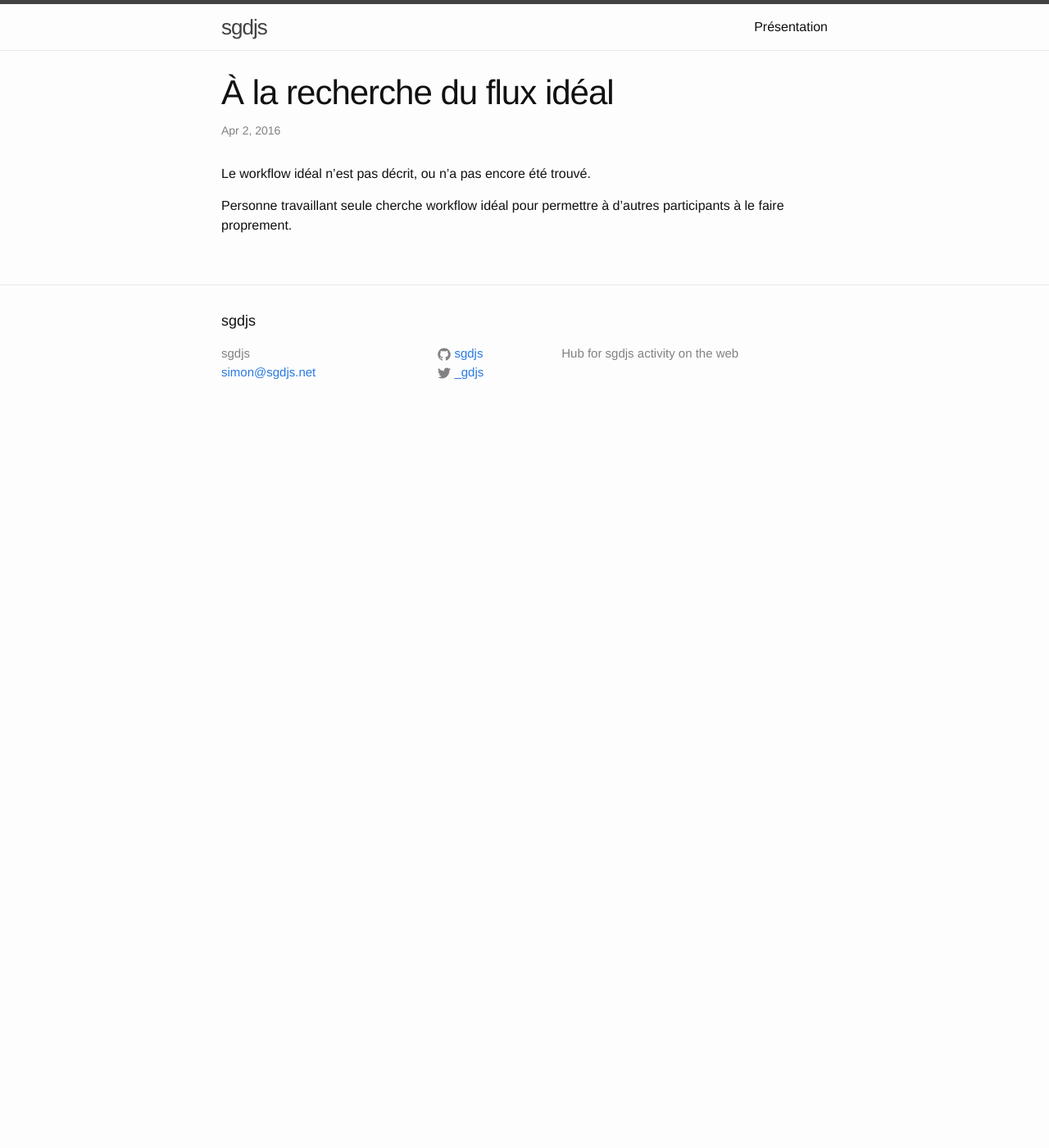
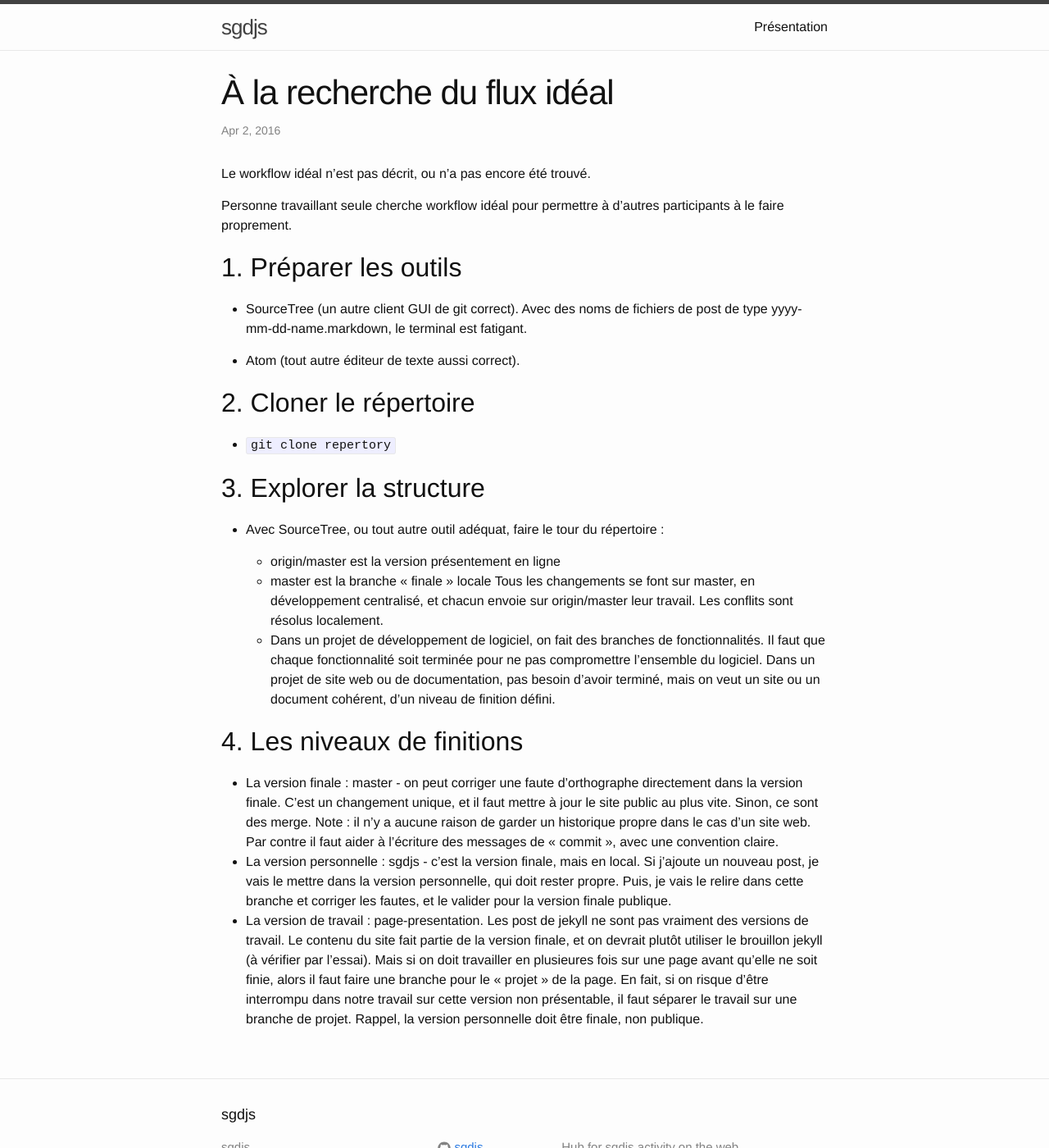
Before and after one commit to sgdjs/sgdjs.github.io, a Jekyll site: the page built from _posts/2016-04-02-workflow.markdown, in a window 1280 px wide and 1400 px high. Shown: the whole window at 82% size. Built offline with Jekyll 4.4.1, drawn with Linux system fonts in a browser that asks for light colours.

Commit message:
Termine le workflow.md

```diff
--- a/_posts/2016-04-02-workflow.markdown
+++ b/_posts/2016-04-02-workflow.markdown
@@ -8,3 +8,29 @@ categories: git
 Le workflow idéal n'est pas décrit, ou n'a pas encore été trouvé.
 
 Personne travaillant seule cherche workflow idéal pour permettre à d'autres participants à le faire proprement.
+
+## 1. Préparer les outils
+
+* SourceTree (un autre client GUI de git correct). Avec des noms de fichiers de post de type yyyy-mm-dd-name.markdown, le terminal est fatigant.
+
+* Atom (tout autre éditeur de texte aussi correct).
+
+## 2. Cloner le répertoire
+
+* `git clone repertory`
+
+## 3. Explorer la structure
+
+* Avec SourceTree, ou tout autre outil adéquat, faire le tour du répertoire :
+
+  * origin/master est la version présentement en ligne
+  * master est la branche « finale » locale
+    Tous les changements se font sur master, en développement centralisé, et chacun envoie sur origin/master leur travail. Les conflits sont résolus localement.
+  * Dans un projet de développement de logiciel, on fait des branches de fonctionnalités. Il faut que chaque fonctionnalité soit terminée pour ne pas compromettre l'ensemble du logiciel. Dans un projet de site web ou de documentation, pas besoin d'avoir terminé, mais on veut un site ou un document cohérent, d'un niveau de finition défini.
+
+## 4. Les niveaux de finitions
+
+* La version finale : master - on peut corriger une faute d'orthographe directement dans la version finale. C'est un changement unique, et il faut mettre à jour le site public au plus vite. Sinon, ce sont des merge.
+  Note : il n'y a aucune raison de garder un historique propre dans le cas d'un site web. Par contre il faut aider à l'écriture des messages de « commit », avec une convention claire.
+* La version personnelle : sgdjs - c'est la version finale, mais en local. Si j'ajoute un nouveau post, je vais le mettre dans la version personnelle, qui doit rester propre. Puis, je vais le relire dans cette branche et corriger les fautes, et le valider pour la version finale publique.
+* La version de travail : page-presentation. Les post de jekyll ne sont pas vraiment des versions de travail. Le contenu du site fait partie de la version finale, et on devrait plutôt utiliser le brouillon jekyll (à vérifier par l'essai). Mais si on doit travailler en plusieures fois sur une page avant qu'elle ne soit finie, alors il faut faire une branche pour le « projet » de la page. En fait, si on risque d'être interrompu dans notre travail sur cette version non présentable, il faut séparer le travail sur une branche de projet. Rappel, la version personnelle doit être finale, non publique.
```
